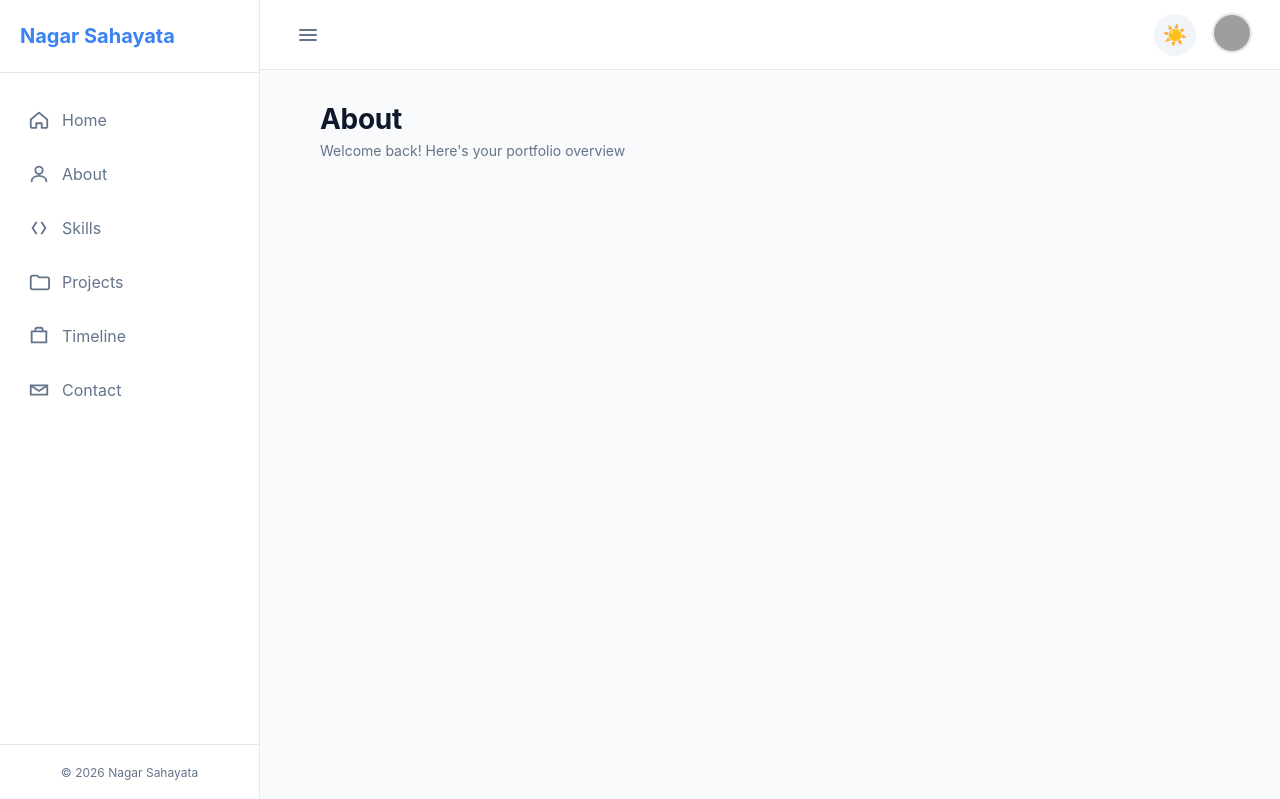
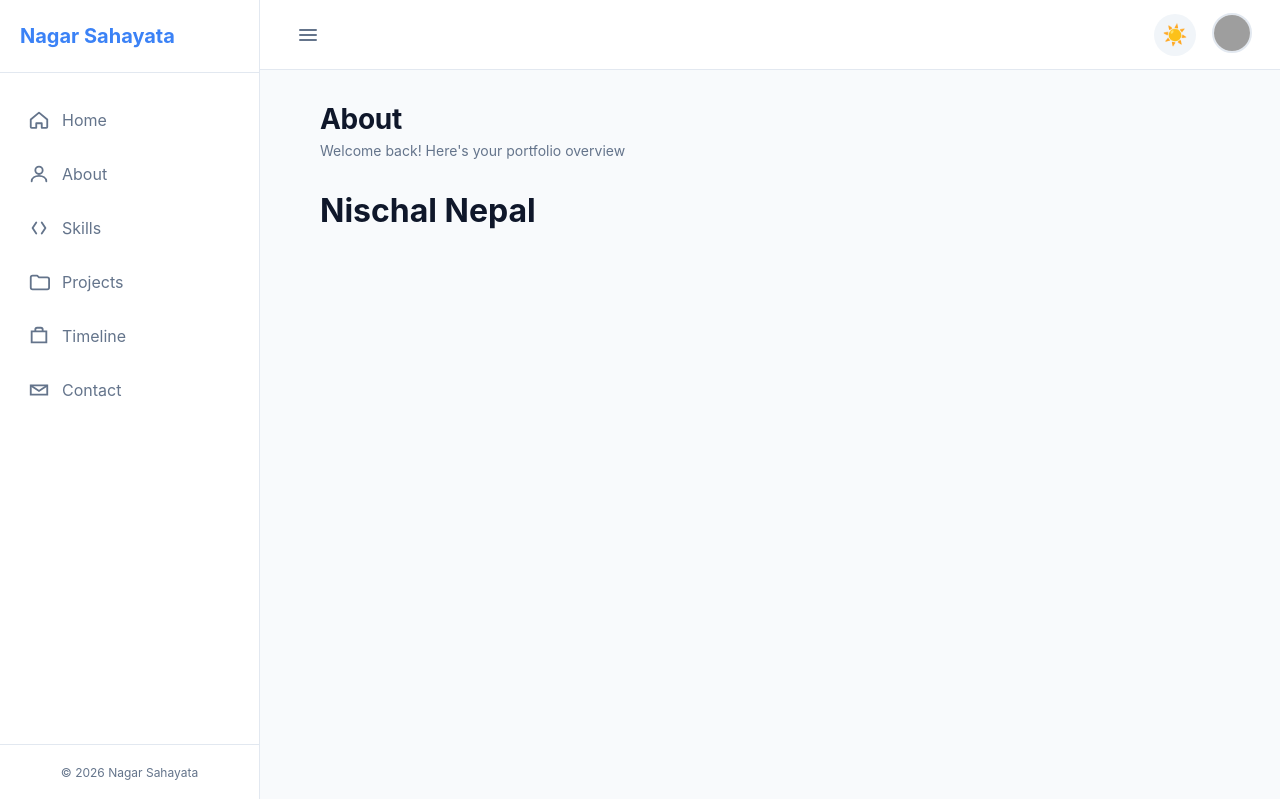
Before and after one commit to saugatg334/Nagar-Sayahata, a Django app: page /admin/about/ in a window 1280 px wide. Shown: the top 799 px of the page. Run offline with Django 5.2, Linux system fonts and the light colour scheme; grey boxes are pictures that could not be loaded.

Commit message:
test code

```diff
--- a/myproject/backend/templates/about/about.html
+++ b/myproject/backend/templates/about/about.html
@@ -19,6 +19,9 @@
         </div>
     </div>
 
+    <!-- Dashboard Cards -->
+     <h1>Nischal Nepal</h1>
+
 </div>
 
 
```
